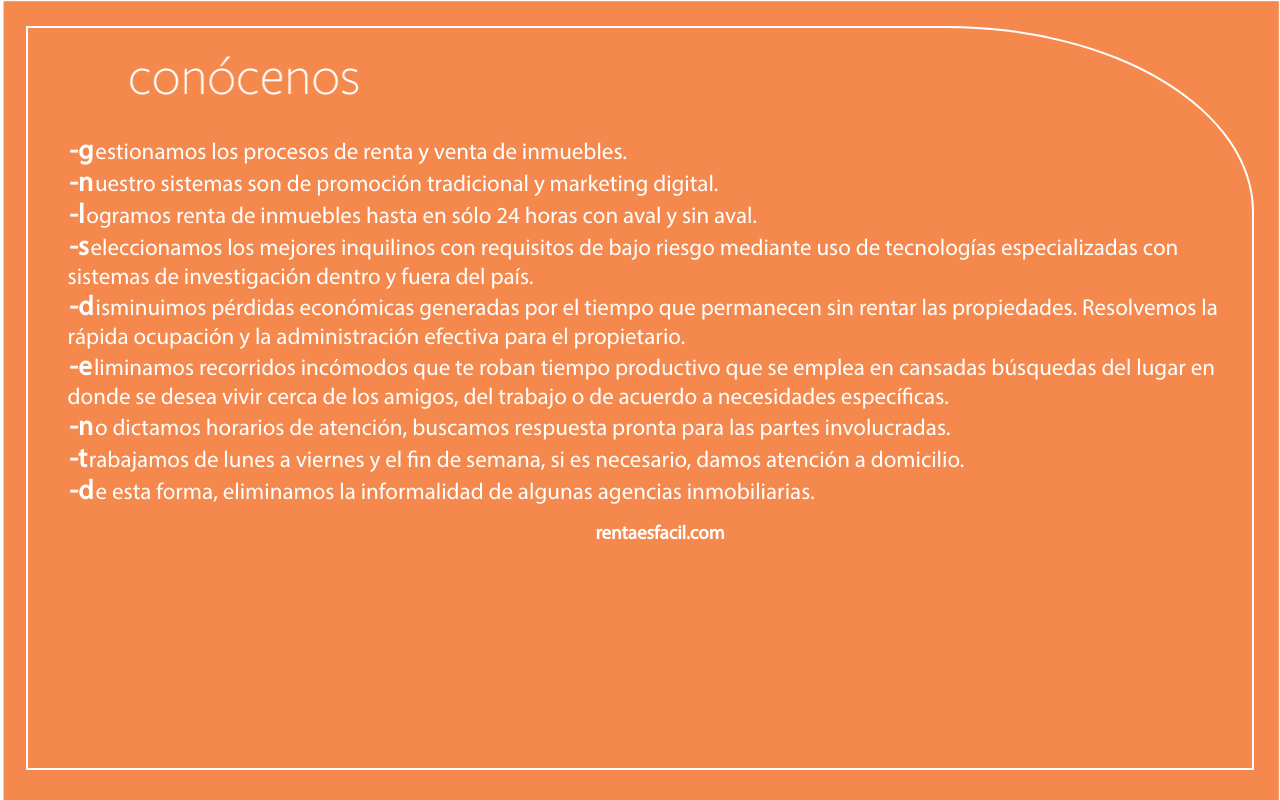
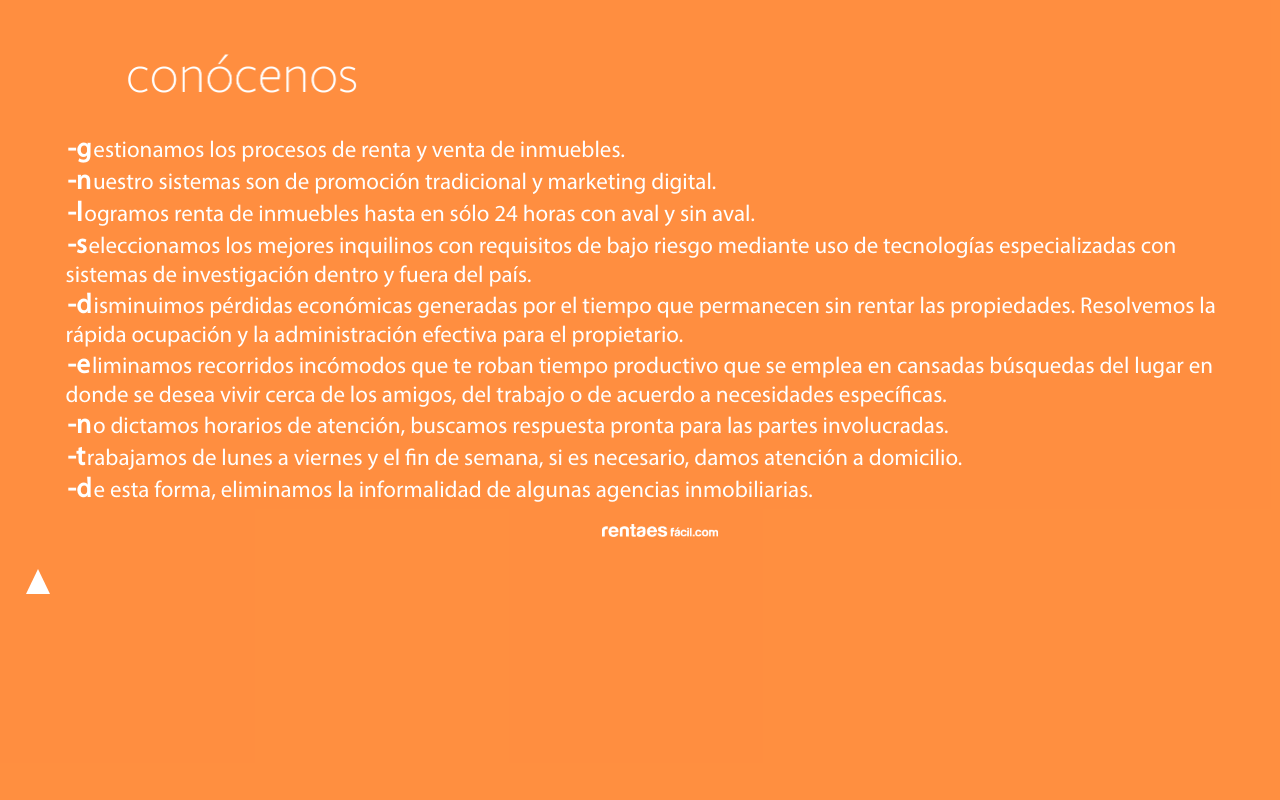
Before and after one commit to Bcalatayud/Rentaesfacil, a PHP site: page /Conocenos.html in a window 1280 px wide. Run offline with PHP 8.4, Linux system fonts and the light colour scheme.

Commit message:
cambios
Se cambiaron logos, y se ajustó el triángulo en la base

```diff
--- a/Conocenos.html
+++ b/Conocenos.html
@@ -22,8 +22,11 @@
 				<li><strong1>-n</strong1>o dictamos horarios de atención, buscamos respuesta pronta para las partes involucradas.</li>
 				<li><strong1>-t</strong1>rabajamos de lunes a viernes y el fin de semana, si es necesario, damos atención a domicilio.</li>
 				<li><strong1>-d</strong1>e esta forma, eliminamos la informalidad de algunas agencias inmobiliarias.</li>
-				<p style="text-align:center"><strong>rentaesfacil.com</strong></p>
+				<p style="text-align:center">
+				<p style="text-align:center"><img src="img/logo_blanco.png" height="15" id="rentafacil1"></p>
 			</ul>
+			<div class="triangulo_sup">
+			</div>
 
 		</div>
 
--- a/css/style.css
+++ b/css/style.css
@@ -37,7 +37,8 @@ html,body{
 
 #back2{
     margin: 0;
-    background-image: url('../img/imagen2_fondo.png');
+    /*background-image: url('../img/imagen2_fondo.png');*/
+	background-color: rgba(255,105,0,.75);
 	height: 100%;
 	width: 100%;
 	background-size: cover;
@@ -52,7 +53,8 @@ html,body{
 
 #back3{
     margin: 0;
-    background-image: url('../img/imagen3_fondo.png');
+    /*background-image: url('../img/imagen3_fondo.png');*/
+	background-color: rgba(187,41,187,0.75);
 	height: 100%;
 	width: 100%;
 	background-size: cover;
@@ -63,8 +65,8 @@ html,body{
 }
 
 #div1{
-	border: 2px solid;
-	border-color: white;
+	border: 0px transparent;
+	border-color: transparent;
 	margin: 2% 2% 0%;
 	padding-top: 20px;
 	border-top-right-radius: 25%;
@@ -180,8 +182,9 @@ ul{
 }
 
 #banner img{
-	height: 40px;
+	height: 34px;
 	float: right;
+	margin: 3px;
 }
 
 .social{
@@ -302,6 +305,15 @@ hr {
 
 #etiqueta{
 	padding-left: 0px;
+}
+
+.triangulo_sup {
+    width: 0;
+    height: 0;
+    border-left: 12.5px solid transparent;
+    border-right: 12.5px solid transparent;
+    border-bottom: 25px solid #fff;
+	position: absolute;
 }
 
 @media screen and (max-width: 1024px){
```
Also changed, not shown: Contactanos.php (+8 -5 lines), img/logo_blanco.png (added), img/triangulo.png (added).
